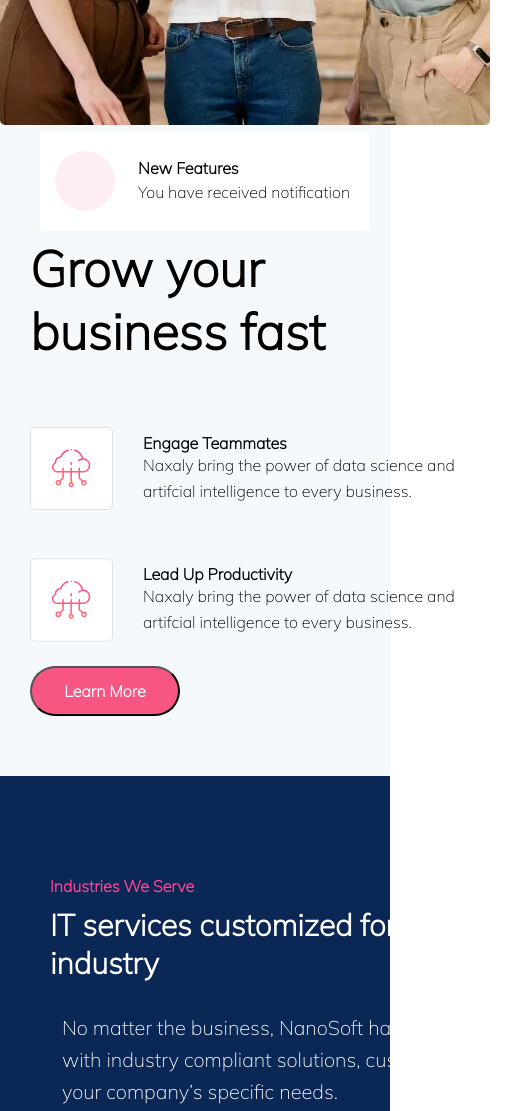
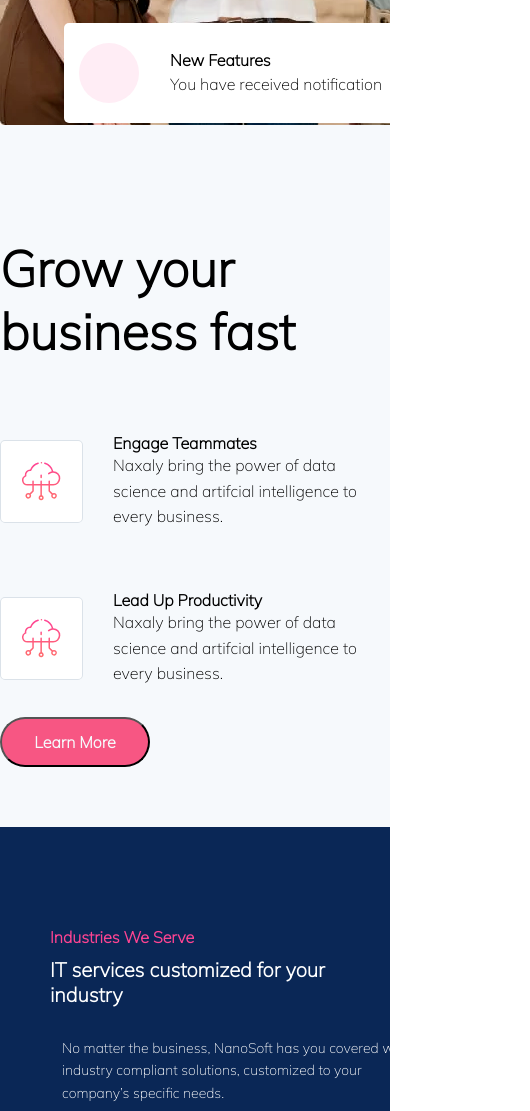
Before and after one commit to asadullah43/ui-assignment, a plain HTML site: page index.html in a window 390 px wide. Shown: the part 2400-3511 px from the top of the page, 530 px wide, since content can reach past the window. Drawn offline with Linux system fonts and the light colour scheme.

Commit message:
All responsivness done except footer

```diff
--- a/style.css
+++ b/style.css
@@ -477,7 +477,7 @@ nav {
 .social-icons .fa:hover {
   opacity: 0.7;
 }
-.copy-right {
+.copy-right p{
   text-align: center;
   padding-bottom: 20px;
 }
@@ -485,6 +485,9 @@ nav .fa {
   visibility: hidden;
 }
 @media screen and (max-width: 770px) {
+  html,body{
+    overflow-x: hidden;
+}
   header {
     background-color: #09204a;
     width: 100%;
@@ -515,6 +518,9 @@ nav .fa {
  }
 }
 @media (max-width: 480px) {
+  html,body{
+    overflow-x: hidden;
+}
   header{
     height: 90vh;
   }
@@ -529,20 +535,28 @@ nav .fa {
   }
   .rectiangle-for-image{
     position: relative;
-    top: 2px;
-    left: 40px;
+    top: -106px;
+    left: 64px;
+    width: 400px;
   }
+  .rectiangle-content {
+    float: right;
+    position: relative;
+    bottom: 35px;
+    right: 82px;
+    line-height: 1.5;
+}
   .b-right-side{
-    padding-left: 30px;
+    width: 400px;
   }
   .sec-4-cont-1-left h1{
-    width: 420px;
-    font-size: 30px;
+    width: 350px;
+    font-size: 20px;
   }
   .sec-4-cont-1-right p{
     padding-top: 30px ;
-    width: 480px;
-    font-size: 20px;
+    width: 380px;
+    font-size: 14px;
     padding-left: 12px;
   }
   .sec-5-cont-1 h1{
```
